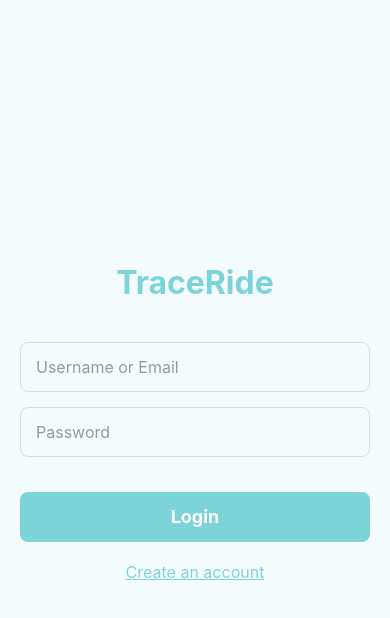
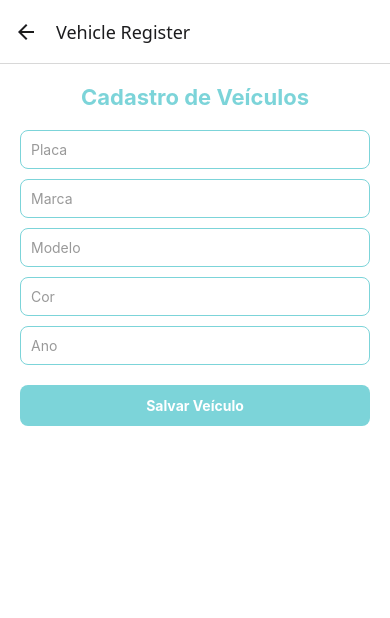
Before and after one commit to Victormiluu/TraceRideApp, a React Native app: screen /VehicleRegister in a window 390 px wide. Shown: the top 618 px of the page. Built offline with nearby package versions, Linux system fonts and the light colour scheme.

Commit message:
fix: rota de navegacao

```diff
--- a/App.tsx
+++ b/App.tsx
@@ -29,6 +29,11 @@ export default function App() {
           component={VehicleMapScreen}
           options={{ title: 'Vehicle Location' }}
         />
+          <Stack.Screen
+          name="VehicleRegister"
+          component={VehicleRegistrationScreen}
+          options={{ title: 'Vehicle Register' }}
+        />
         <Stack.Screen
         name="Register"
         component={RegisterScreen}
```
